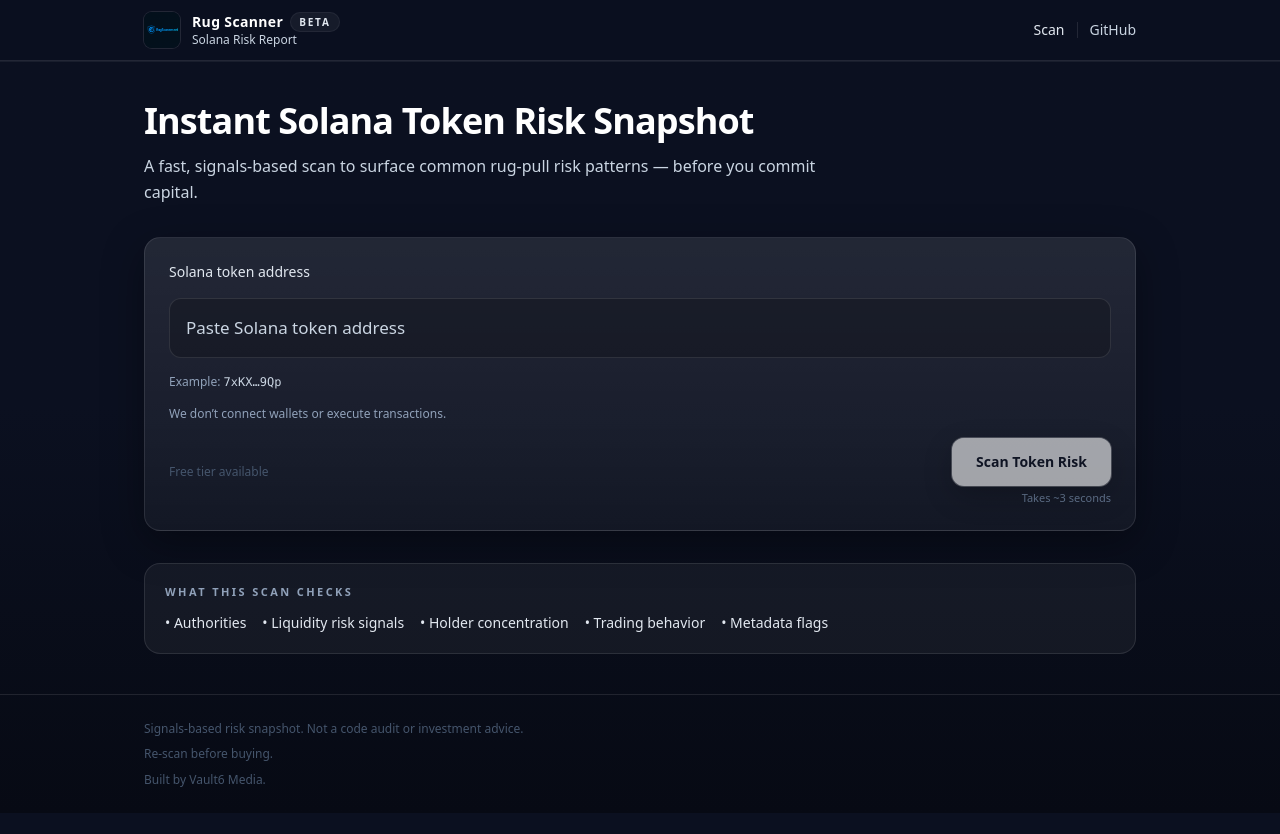
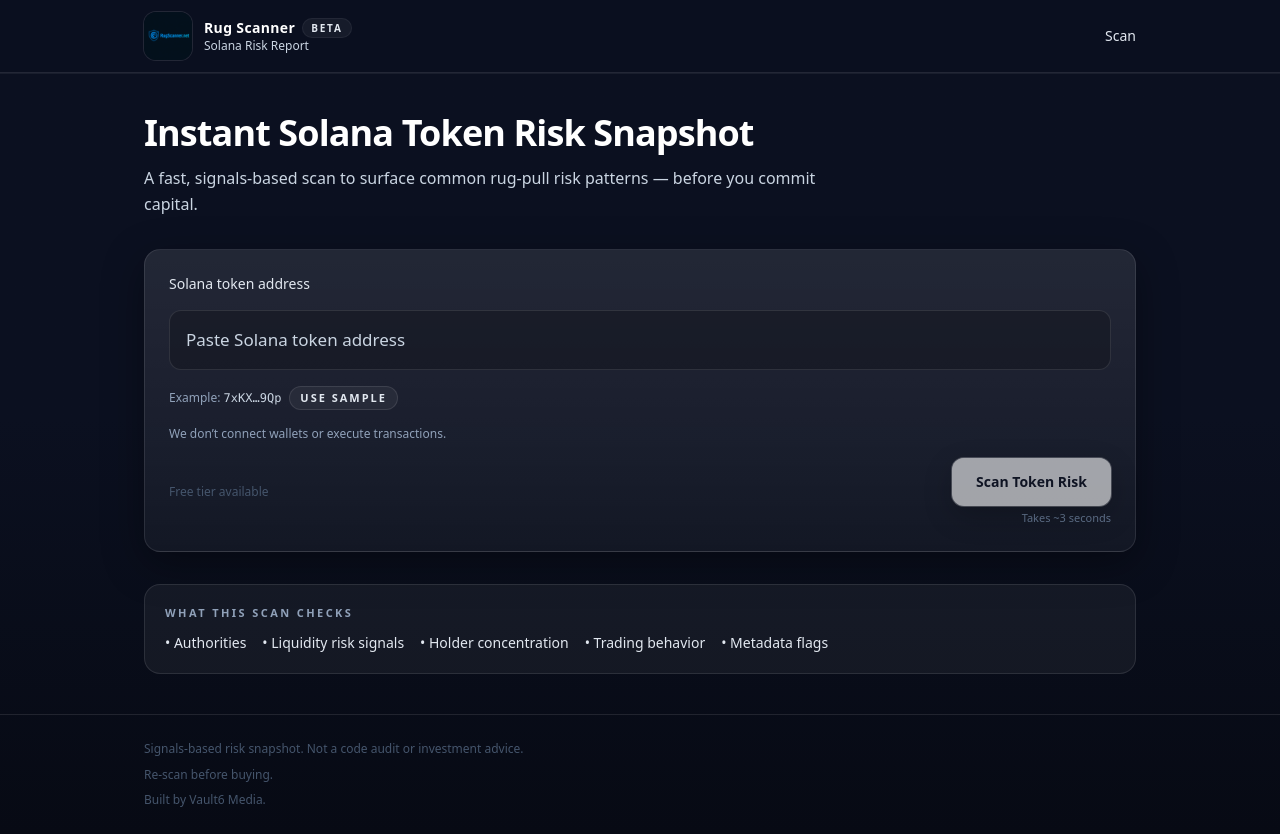
Before and after one commit to afrim-consulting-bot/rug-scanner-prototype, a React (Vite) app: page / in a window 1280 px wide. Before the commit the page ends 813 px from the top, so only its background shows below. Built offline with nearby package versions, Linux system fonts and the light colour scheme; the HTML template or start-up script is replaced by a standard one.

Commit message:
Polish header + scan UX (bigger logo, remove GitHub link, sample token + realistic scan delay)

```diff
--- a/src/components/Layout.tsx
+++ b/src/components/Layout.tsx
@@ -10,7 +10,7 @@
               src="/brand/rugscanner-logo.png"
               alt=""
               aria-hidden="true"
-              className="h-8 w-8 sm:h-9 sm:w-9 rounded-lg object-cover ring-1 ring-white/10"
+              className="h-10 w-10 sm:h-12 sm:w-12 rounded-xl object-cover ring-1 ring-white/10"
             />
             <div className="leading-tight">
               <div className="flex items-center gap-2 text-sm font-semibold tracking-wide text-white">
@@ -26,15 +26,6 @@
             <Link className="text-slate-200 hover:text-white" to="/">
               Scan
             </Link>
-            <span className="h-4 w-px bg-white/10" aria-hidden="true" />
-            <a
-              className="text-slate-300 hover:text-white"
-              href="https://github.com"
-              target="_blank"
-              rel="noreferrer"
-            >
-              GitHub
-            </a>
           </nav>
         </div>
       </header>
--- a/src/pages/ScanPage.tsx
+++ b/src/pages/ScanPage.tsx
@@ -3,9 +3,12 @@
 import { generateFakeReport } from "../fakeReport";
 import { upsertReport } from "../storage";
 
+const SAMPLE_TOKEN = "7xKXtg2CW87d97TXJSDpbD5jBkheTqA83TZRuJos9Qp";
+
 function isLikelySolAddress(v: string) {
   // Lightweight UX validation (not strict base58)
   const trimmed = v.trim();
+  // Solana addresses are base58; typical length 32–44, but token mints can vary.
   return trimmed.length >= 32 && trimmed.length <= 64;
 }
 
@@ -52,8 +55,9 @@
 
     setBusy(true);
     try {
-      // fake network delay for realism
-      await new Promise((r) => setTimeout(r, 450));
+      // Fake network delay for realism (matches the UI promise of ~3 seconds)
+      const delay = 2200 + Math.floor(Math.random() * 900);
+      await new Promise((r) => setTimeout(r, delay));
       const report = generateFakeReport(addr);
       upsertReport(report);
       nav(`/report/${report.id}`);
@@ -82,7 +86,22 @@
             placeholder="Paste Solana token address"
             className="w-full rounded-xl border border-white/10 bg-black/20 px-4 py-4 text-[17px] text-white placeholder:text-slate-300 outline-none ring-0 focus:border-white/25 focus:bg-black/25"
           />
-          <div className="text-xs text-slate-400">Example: <span className="font-mono text-slate-300">7xKX…9Qp</span></div>
+          <div className="flex flex-wrap items-center gap-2 text-xs text-slate-400">
+            <div>
+              Example: <span className="font-mono text-slate-300">7xKX…9Qp</span>
+            </div>
+            <button
+              type="button"
+              className="rounded-full border border-white/10 bg-white/5 px-2.5 py-1 text-[11px] font-semibold uppercase tracking-[0.18em] text-slate-200 transition hover:bg-white/10 hover:border-white/20"
+              onClick={() => {
+                setError(null);
+                setTokenAddress(SAMPLE_TOKEN);
+              }}
+              title="Use a sample token address"
+            >
+              Use sample
+            </button>
+          </div>
           <div className="text-xs text-slate-400">We don’t connect wallets or execute transactions.</div>
           {error ? <div className="text-sm text-rose-200">{error}</div> : null}
 
```
